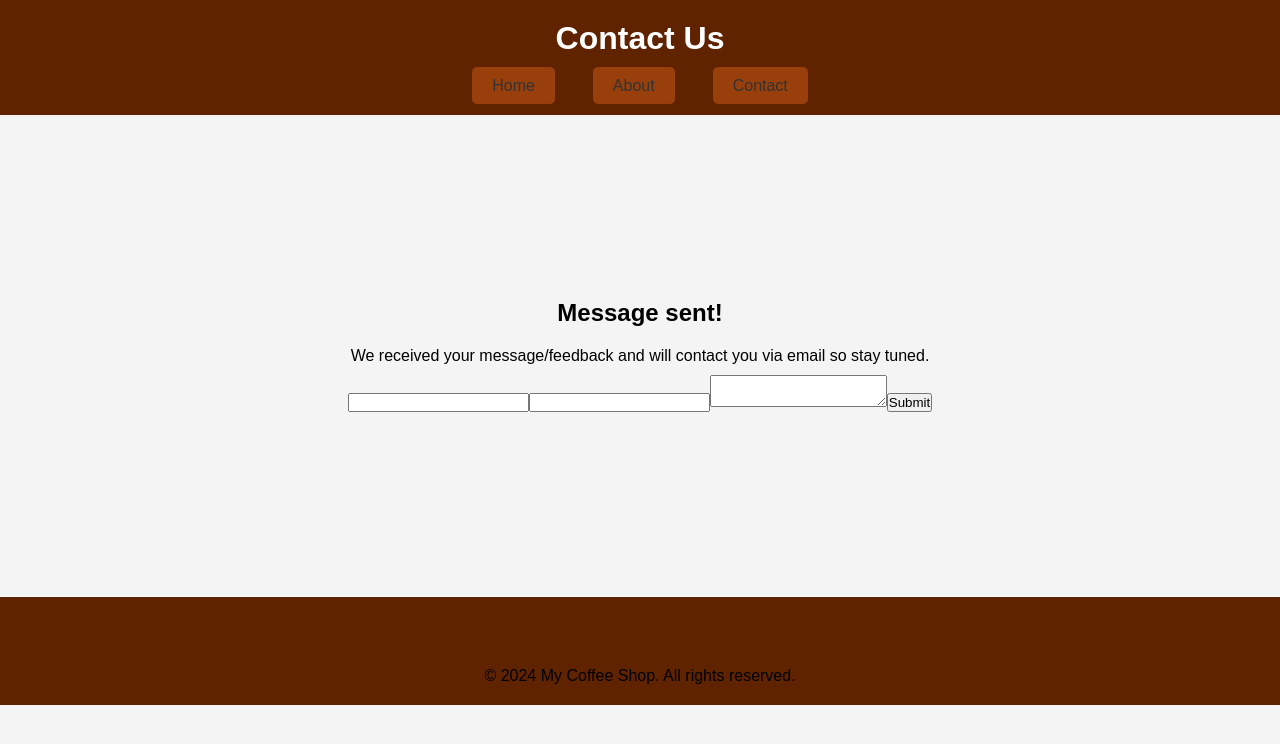
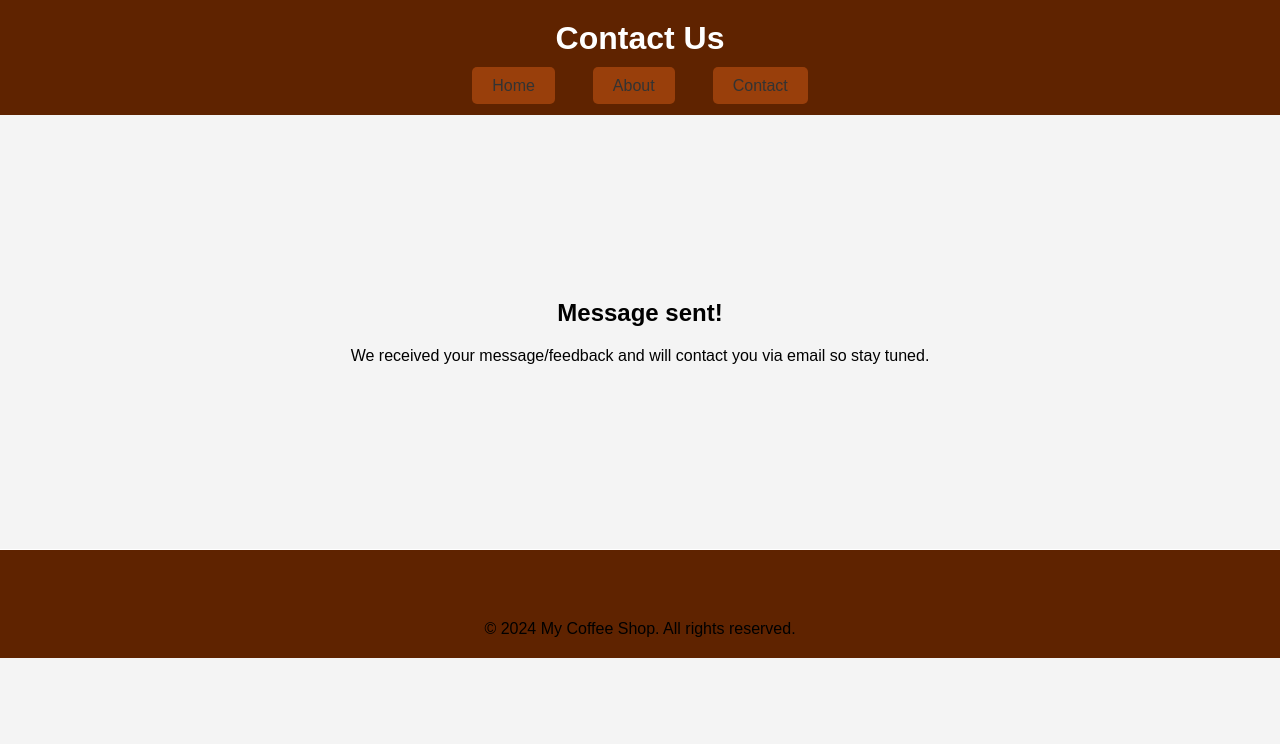
Before and after one commit to StenKuusk/projekt-veebipood, a React (Create React App) app: page /contacted in a window 1280 px wide. Shown: the top 744 px of the page. Built offline with nearby package versions, Linux system fonts and the light colour scheme.

Commit message:
POST päring works for contactpage

```diff
--- a/src/components/contact.js
+++ b/src/components/contact.js
@@ -23,7 +23,7 @@ function ContactPage() {
   const handleSubmit = async (event) => {
     event.preventDefault();
     try {
-      const response = await axios.post('/contact', formData);
+      const response = await axios.post('http://localhost:3001/contact', formData);
       console.log('Message sent:', response.data);
       navigate('/contacted');
     } catch (error) {
--- a/src/components/contacted.js
+++ b/src/components/contacted.js
@@ -40,12 +40,6 @@ const ContactedPage = () => {
             <section className="message">
                 <h2>Message sent!</h2>
                 <p>We received your message/feedback and will contact you via email so stay tuned.</p>
-                <form onSubmit={handleSubmit}>
-                    <input type="text" value={name} onChange={(e) => setName(e.target.value)} required />
-                    <input type="email" value={email} onChange={(e) => setEmail(e.target.value)} required />
-                    <textarea value={message} onChange={(e) => setMessage(e.target.value)} required />
-                    <button type="submit">Submit</button>
-                </form>
             </section>
 
             <footer>
--- a/src/controllers/contactPageController.js
+++ b/src/controllers/contactPageController.js
@@ -43,8 +43,8 @@ Contact.init({
 router.use(bodyParser.urlencoded({ extended: false }));
 router.use(bodyParser.json());
 
-router.post('/api/contact', async (req, res) => {
-  console.log('Received contact form submission:', req.body);  // Log incoming request body
+router.post('/', async (req, res) => {
+  console.log('Received contact form submission:', req.body);
   try {
     const { name, email, message } = req.body;
     if (!name || !email || !message) {
```
Also changed, not shown: Express.js (added, +16 -0 lines), package.json (+5 -2 lines), 1 other file (tests, documents, lock files or other folders).
